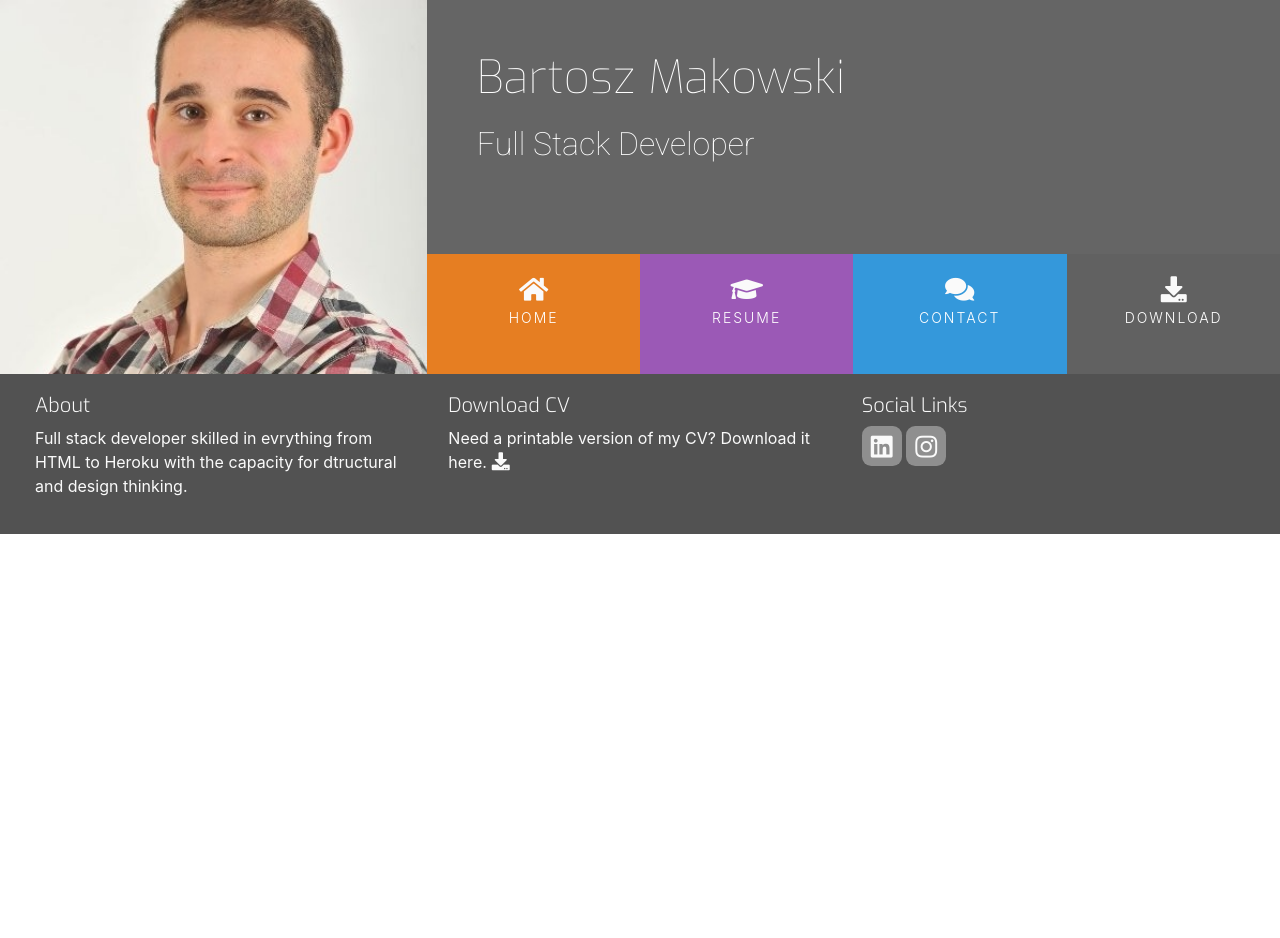
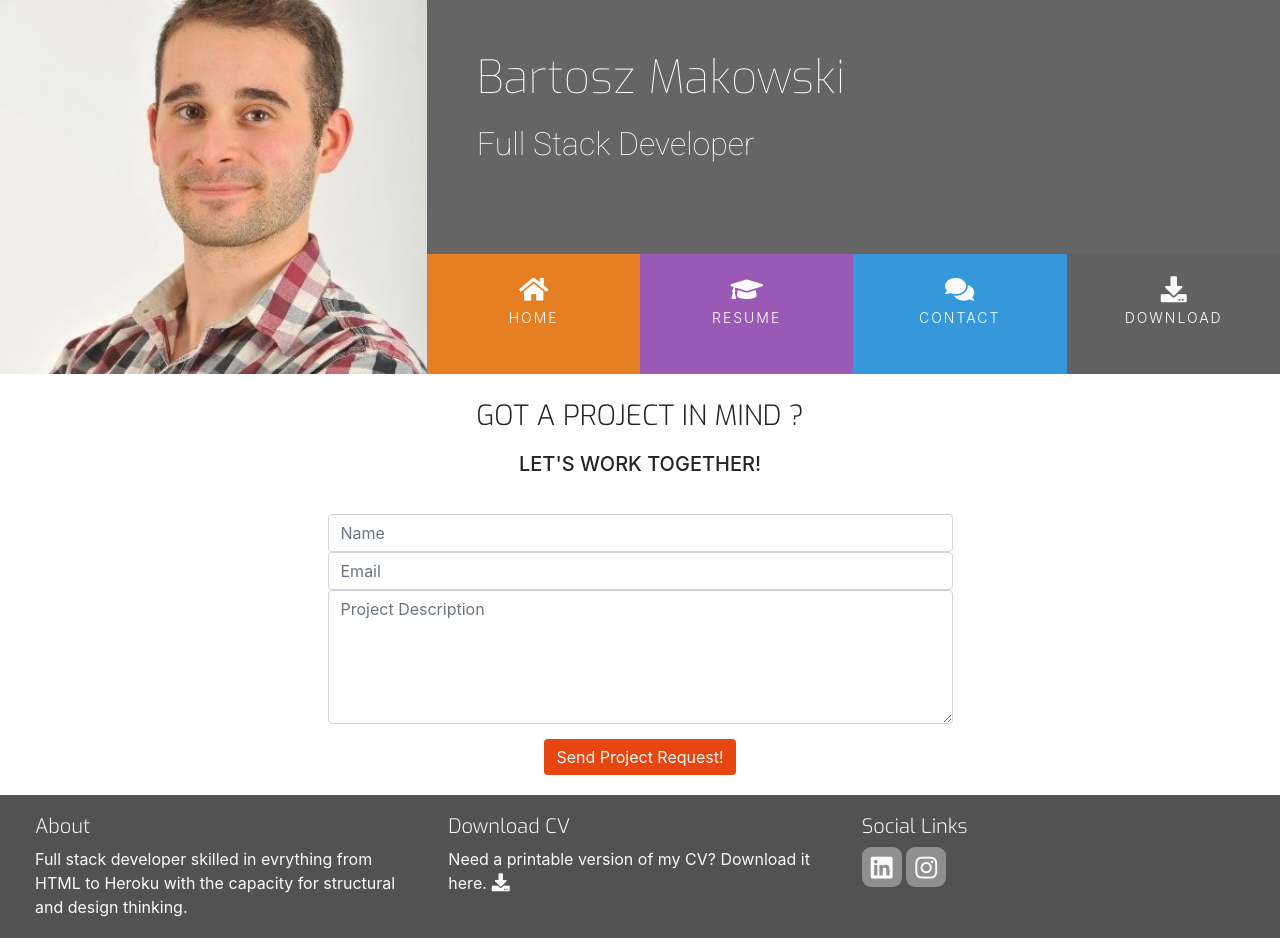
Before and after one commit to bartosz-makowski/Resume, a plain HTML site: page contact.html in a window 1280 px wide. Before the commit the page ends 800 px from the top, so only its background shows below. Drawn offline with nearby package versions, Linux system fonts and the light colour scheme.

Commit message:
added contact html and style

```diff
--- a/assets/css/style2.css
+++ b/assets/css/style2.css
@@ -31,6 +31,9 @@
     background-color: #9b59b6;
 }
 
+.bg-color-contact {
+    background-color: #fff;
+}
 
 /*------------------------------------------------------------------special paddings/margins.text*/
 h1,h2,h3,h4 {
@@ -329,3 +332,51 @@ footer {
 .history-items {
     margin-bottom: 30px;
 }
+
+/*------------------------------------------------------------------Contact form*/
+
+.contact-heading {
+    font-family: "Exo", sans-serif;
+    font-weight: 300;
+    margin-top: 25px;
+    margin-bottom: 20px;
+}
+
+.center-form {
+    max-width: 70%;
+    padding-top: 10px;
+    margin: 0 auto;
+}
+
+.btn-secondary {
+    margin-top: 15px;
+    margin-bottom: 20px;
+    color: #fafafa;
+    background-color:#e84610;
+    border: 0px;
+}
+.btn-secondary:hover{
+    background-color: #e08668;
+    color: #fff;
+}
+
+.btn-secondary:active {
+    background-color: #e08668;
+    color: #fff;
+}
+
+.btn-secondary:focus {
+    background-color: #e08668;
+    color: #fff;
+}
+
+/*------------------------------------------------------------------Media Queries*/
+
+@media(min-width: 992px) {
+    .center-form {
+    max-width: 50%;
+    padding-top: 30px;
+    min-height: 240px;
+    margin: 0 auto;
+}
+}
--- a/contact.html
+++ b/contact.html
@@ -31,7 +31,7 @@
                                 <a href="resume.html" class="hvr-sweep-to-bottom"><i class="fas fa-graduation-cap" aria-hidden="true"></i> <span>Resume</span></a>
                             </li>
                             <li class="col-6 col-sm-3 ui-menu-color-contact list-inline-item menuitem">
-                                <a href="#" class="hvr-sweep-to-bottom"><i class="fas fa-comments" aria-hidden="true"></i> <span>Contact</span></a>
+                                <a href="contact.html" class="hvr-sweep-to-bottom"><i class="fas fa-comments" aria-hidden="true"></i> <span>Contact</span></a>
                             </li>
                             <li class="col-6 col-sm-3 ui-menu-color-cv list-inline-item menuitem">
                                 <a href="#" class="hvr-sweep-to-bottom"><i class="fas fa-download" aria-hidden="true"></i> <span>Download</span></a>
@@ -42,15 +42,32 @@
             </div>
         </div>
     </header>
-    <section>
-
+    <section class="container-fluid">
+        <div class="row bg-color-contact">
+            <div class="col">
+                <h3 class="contact-heading uppercase text-center">Got a project in mind ?</h3>
+                <h5 class="uppercase text-center"> Let's work together!</h5>
+                <div class="center-form">
+                    <form>
+                        <input type="text" name="name" id="fullname" class="form-control" placeholder="Name" required>
+                        <input type="email" name="email" id="email" class="form-control" placeholder="Email" required>
+                        <textarea rows="5" name="projectsummary" id="projectsummary" class="form-control" placeholder="Project Description" required></textarea>
+                        <div class="form-row text-center">
+                            <div class="col">
+                                <button type="sumit" class="btn btn-secondary">Send Project Request!</button>
+                            </div>
+                        </div>
+                    </form>
+                </div>
+            </div>
+        </div>
     </section>
 
     <footer class="container-fluid">
         <div id="footer-details" class="row">
             <div class="col-sm-4">
                 <h5 class="upppercase general-sub">About</h5>
-                <p class="inline-block">Full stack developer skilled in evrything from HTML to Heroku with the capacity for dtructural and design thinking.</p>
+                <p class="inline-block">Full stack developer skilled in evrything from HTML to Heroku with the capacity for structural and design thinking.</p>
             </div>
             <div class="col-sm-4">
                 <h5 class="upppercase general-sub">Download CV</h5>
```
Also changed, not shown: index.html (+2 -2 lines), resume.html (+2 -2 lines).
